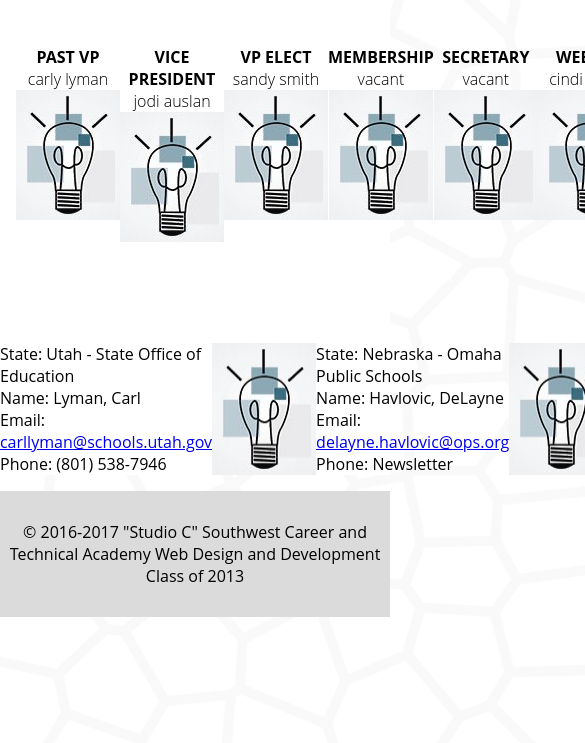
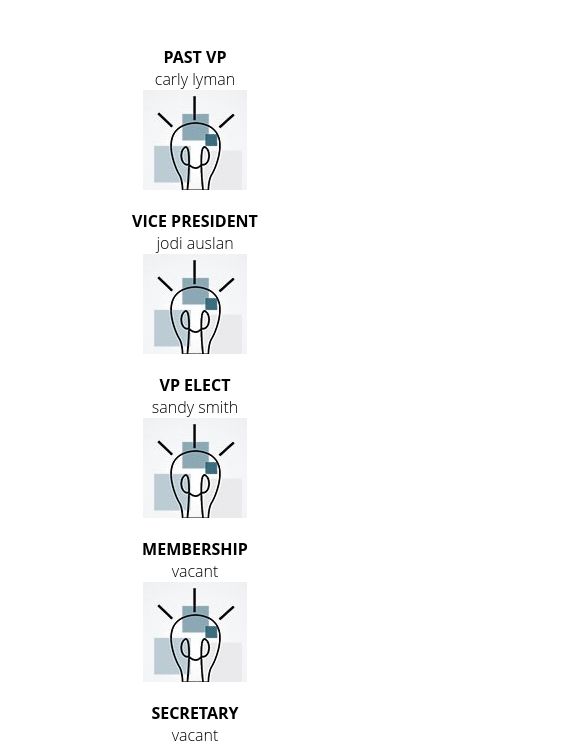
Before and after one commit to Studio-C-2017/ACTE, a plain HTML site: page officers.html in a window 390 px wide. Shown: the part 91-834 px from the top of the page, 585 px wide, since content can reach past the window. Drawn offline with Linux system fonts and the light colour scheme.

Commit message:
officers mobile fix

```diff
--- a/assets/css/style.css
+++ b/assets/css/style.css
@@ -332,7 +332,7 @@ media queries
 @media(max-width: 500px) {
 
   nav {
-    display: none;
+    display: none;-cursor:
   }
 
   body{
@@ -347,7 +347,26 @@ media queries
     display: block;
     margin: auto;
     height: 150px;
+  }
 
+  #officer-container {
+    display: block;
+  }
+
+  .officer-image-wrapper {
+      height: 100px;
+      width: 50%;
+      margin-bottom: 15px;
+  }
+
+  #contact-container {
+      display: block;
+      text-align: right;
+      margin: 0 15px;
+  }
+
+  .contact {
+    padding: 15px 0;
   }
 
 }
```
